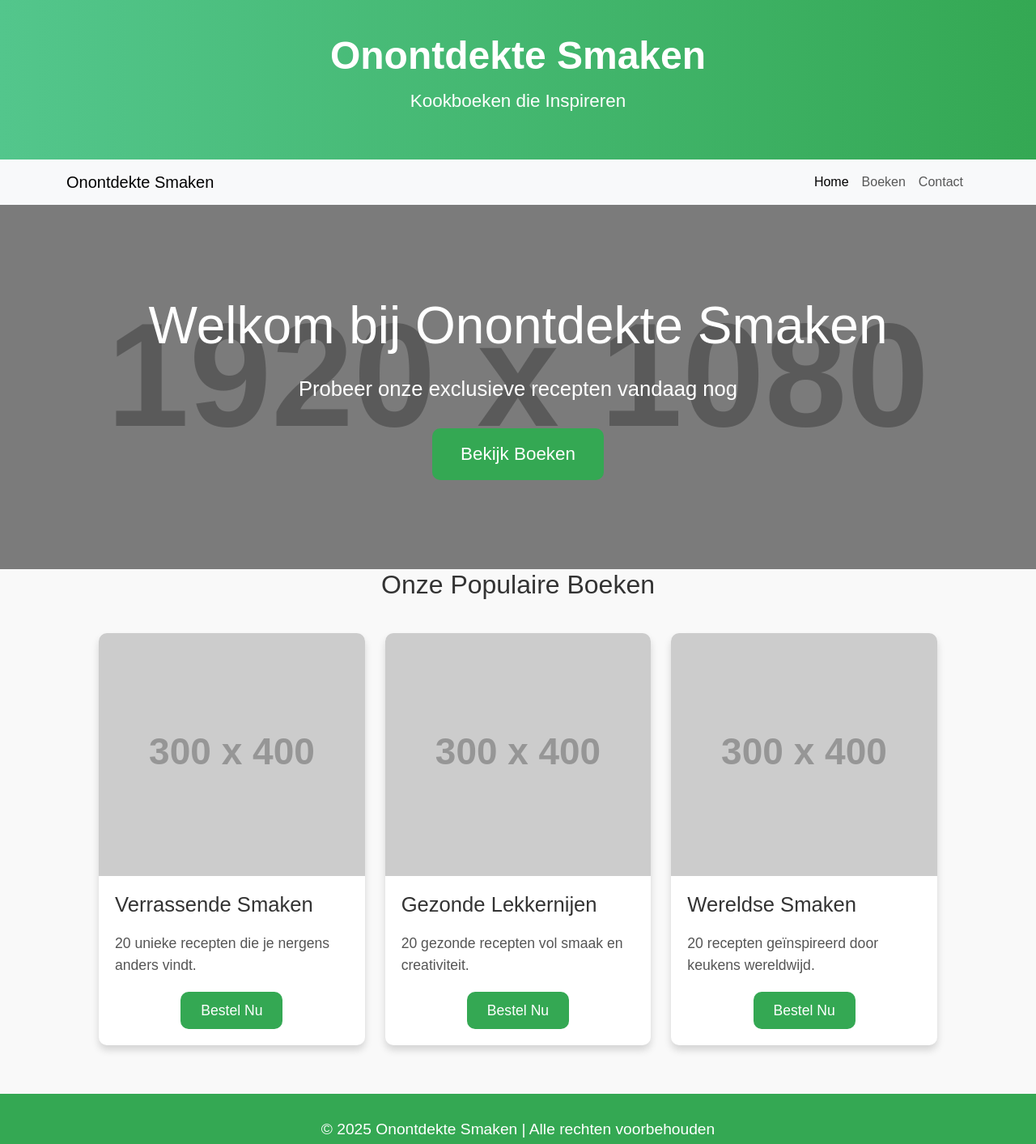
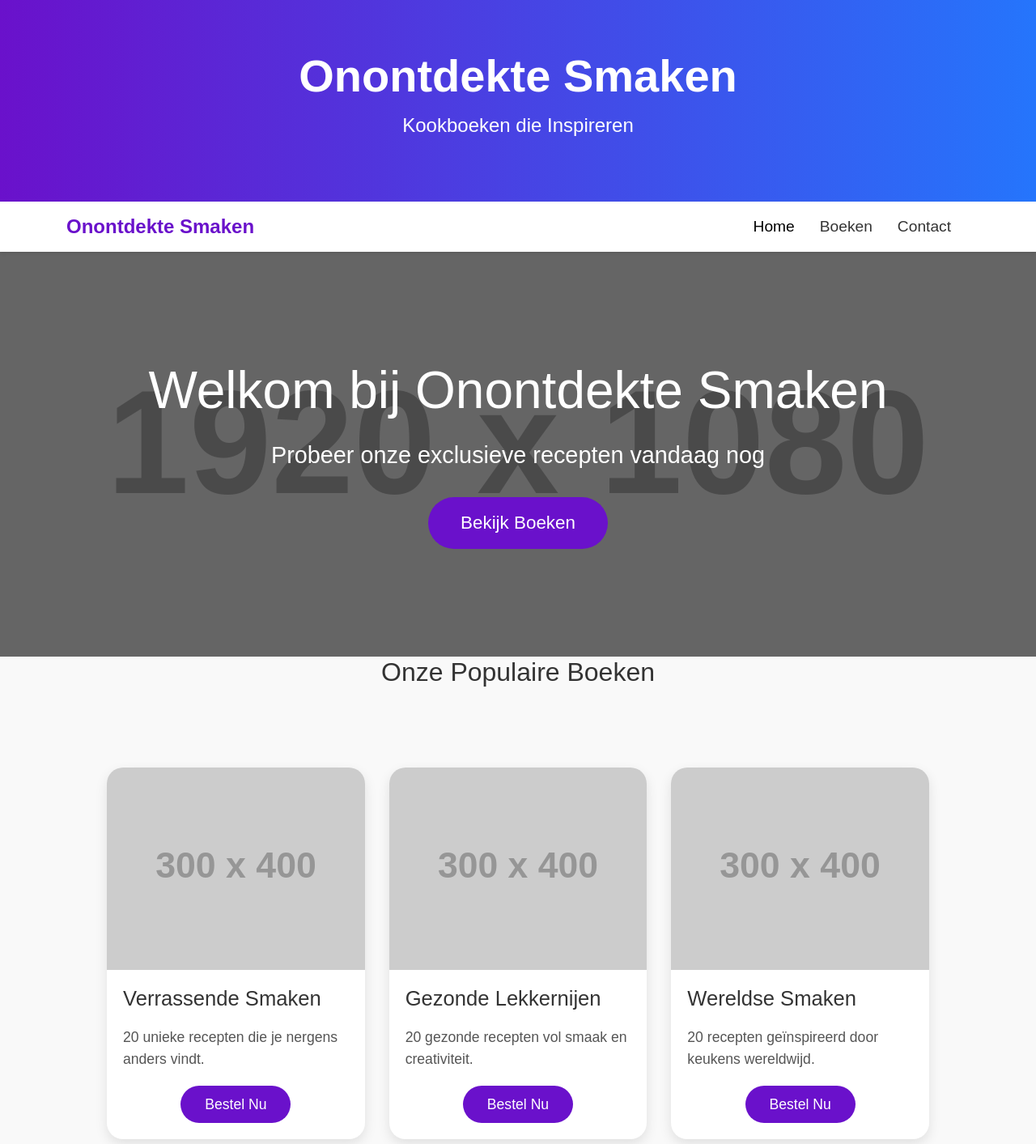
Before and after one commit to Bolr2025/BoekEnSmaak, a plain HTML site: page index.html in a window 1280 px wide. Shown: the top 1413 px of the page at 81% size. Drawn offline with nearby package versions, Linux system fonts and the light colour scheme; placeholder pictures from the web are drawn by us.

Commit message:
Update index.html

```diff
--- a/index.html
+++ b/index.html
@@ -5,6 +5,7 @@
     <meta name="viewport" content="width=device-width, initial-scale=1.0">
     <title>Onontdekte Smaken - Luxe Kookboeken</title>
     <link href="https://cdn.jsdelivr.net/npm/bootstrap@5.3.0-alpha1/dist/css/bootstrap.min.css" rel="stylesheet">
+    <script src="https://cdnjs.cloudflare.com/ajax/libs/gsap/3.12.2/gsap.min.js"></script>
     <style>
         body {
             font-family: 'Arial', sans-serif;
@@ -12,22 +13,41 @@
             padding: 0;
             background-color: #f9f9f9;
             color: #333;
+            overflow-x: hidden;
         }
         header {
-            background: linear-gradient(to right, #53c68c, #34a853);
+            background: linear-gradient(to right, #6A11CB, #2575FC);
             color: white;
             text-align: center;
-            padding: 40px 20px;
+            padding: 60px 20px;
             box-shadow: 0 4px 6px rgba(0, 0, 0, 0.1);
         }
         header h1 {
-            font-size: 3em;
+            font-size: 3.5em;
             margin: 0;
             font-weight: bold;
         }
         header p {
-            font-size: 1.4em;
+            font-size: 1.5em;
             margin-top: 10px;
+        }
+        nav {
+            background-color: #fff;
+            box-shadow: 0 2px 4px rgba(0, 0, 0, 0.1);
+        }
+        nav .navbar-brand {
+            font-size: 1.5em;
+            font-weight: bold;
+            color: #6A11CB;
+        }
+        nav .navbar-nav .nav-link {
+            font-size: 1.2em;
+            color: #333;
+            margin-right: 15px;
+            transition: color 0.3s ease;
+        }
+        nav .navbar-nav .nav-link:hover {
+            color: #6A11CB;
         }
         .hero {
             display: flex;
@@ -37,52 +57,52 @@
             background-image: url('https://via.placeholder.com/1920x1080');
             background-size: cover;
             background-position: center;
-            height: 450px;
+            height: 500px;
             text-align: center;
             color: white;
-            box-shadow: inset 0 0 0 1000px rgba(0, 0, 0, 0.4);
+            box-shadow: inset 0 0 0 1000px rgba(0, 0, 0, 0.5);
         }
         .hero h1 {
             font-size: 4em;
             margin-bottom: 20px;
         }
         .hero p {
-            font-size: 1.6em;
+            font-size: 1.8em;
             margin-bottom: 30px;
         }
         .hero button {
-            padding: 15px 35px;
-            background-color: #34a853;
+            padding: 15px 40px;
+            background-color: #6A11CB;
             color: white;
             border: none;
-            border-radius: 10px;
+            border-radius: 50px;
             font-size: 1.4em;
             cursor: pointer;
-            transition: background-color 0.3s;
+            transition: all 0.3s ease;
         }
         .hero button:hover {
-            background-color: #2e7d32;
+            background-color: #2575FC;
         }
         .books {
             display: grid;
             grid-template-columns: repeat(auto-fit, minmax(300px, 1fr));
-            gap: 25px;
-            margin: 40px;
+            gap: 30px;
+            padding: 50px;
         }
         .book-card {
             background: white;
-            border-radius: 10px;
+            border-radius: 20px;
             overflow: hidden;
-            box-shadow: 0 6px 10px rgba(0, 0, 0, 0.15);
+            box-shadow: 0 6px 15px rgba(0, 0, 0, 0.1);
             transition: transform 0.3s, box-shadow 0.3s;
         }
         .book-card:hover {
-            transform: translateY(-5px);
-            box-shadow: 0 8px 15px rgba(0, 0, 0, 0.2);
+            transform: translateY(-10px);
+            box-shadow: 0 10px 20px rgba(0, 0, 0, 0.2);
         }
         .book-card img {
             width: 100%;
-            height: 300px;
+            height: 250px;
             object-fit: cover;
         }
         .book-card h3 {
@@ -97,29 +117,29 @@
         }
         .book-card button {
             display: block;
-            margin: 15px auto 20px;
-            padding: 10px 25px;
-            background-color: #34a853;
+            margin: 20px auto;
+            padding: 10px 30px;
+            background-color: #6A11CB;
             color: white;
             border: none;
-            border-radius: 10px;
+            border-radius: 50px;
             font-size: 1.1em;
             cursor: pointer;
-            transition: background-color 0.3s;
+            transition: background-color 0.3s ease;
         }
         .book-card button:hover {
-            background-color: #2e7d32;
+            background-color: #2575FC;
         }
         footer {
-            background-color: #34a853;
+            background-color: #6A11CB;
             color: white;
             text-align: center;
-            padding: 30px;
+            padding: 40px 20px;
             margin-top: 60px;
         }
         footer p {
             margin: 0;
-            font-size: 1.2em;
+            font-size: 1.3em;
         }
     </style>
 </head>
@@ -129,7 +149,7 @@
         <p>Kookboeken die Inspireren</p>
     </header>
 
-    <nav class="navbar navbar-expand-lg navbar-light bg-light">
+    <nav class="navbar navbar-expand-lg navbar-light">
         <div class="container">
             <a class="navbar-brand" href="#">Onontdekte Smaken</a>
             <button class="navbar-toggler" type="button" data-bs-toggle="collapse" data-bs-target="#navbarNav" aria-controls="navbarNav" aria-expanded="false" aria-label="Toggle navigation">
@@ -158,7 +178,7 @@
     </section>
 
     <section class="container" id="books">
-        <h2 class="text-center">Onze Populaire Boeken</h2>
+        <h2 class="text-center mb-5">Onze Populaire Boeken</h2>
         <div class="books">
             <div class="book-card">
                 <img src="https://via.placeholder.com/300x400" alt="Verrassende Smaken">
@@ -181,6 +201,25 @@
         </div>
     </section>
 
+    <section class="container" id="contact">
+        <h2 class="text-center mt-5">Neem Contact met Ons Op</h2>
+        <form class="mt-4" style="max-width: 600px; margin: 0 auto;">
+            <div class="mb-3">
+                <label for="name" class="form-label">Naam</label>
+                <input type="text" class="form-control" id="name" placeholder="Vul je naam in">
+            </div>
+            <div class="mb-3">
+                <label for="email" class="form-label">E-mailadres</label>
+                <input type="email" class="form-control" id="email" placeholder="Vul je e-mailadres in">
+            </div>
+            <div class="mb-3">
+                <label for="message" class="form-label">Bericht</label>
+                <textarea class="form-control" id="message" rows="4" placeholder="Typ je bericht hier"></textarea>
+            </div>
+            <button type="submit" class="btn btn-primary w-100">Verzenden</button>
+        </form>
+    </section>
+
     <footer>
         <p>&copy; 2025 Onontdekte Smaken | Alle rechten voorbehouden</p>
     </footer>
```
